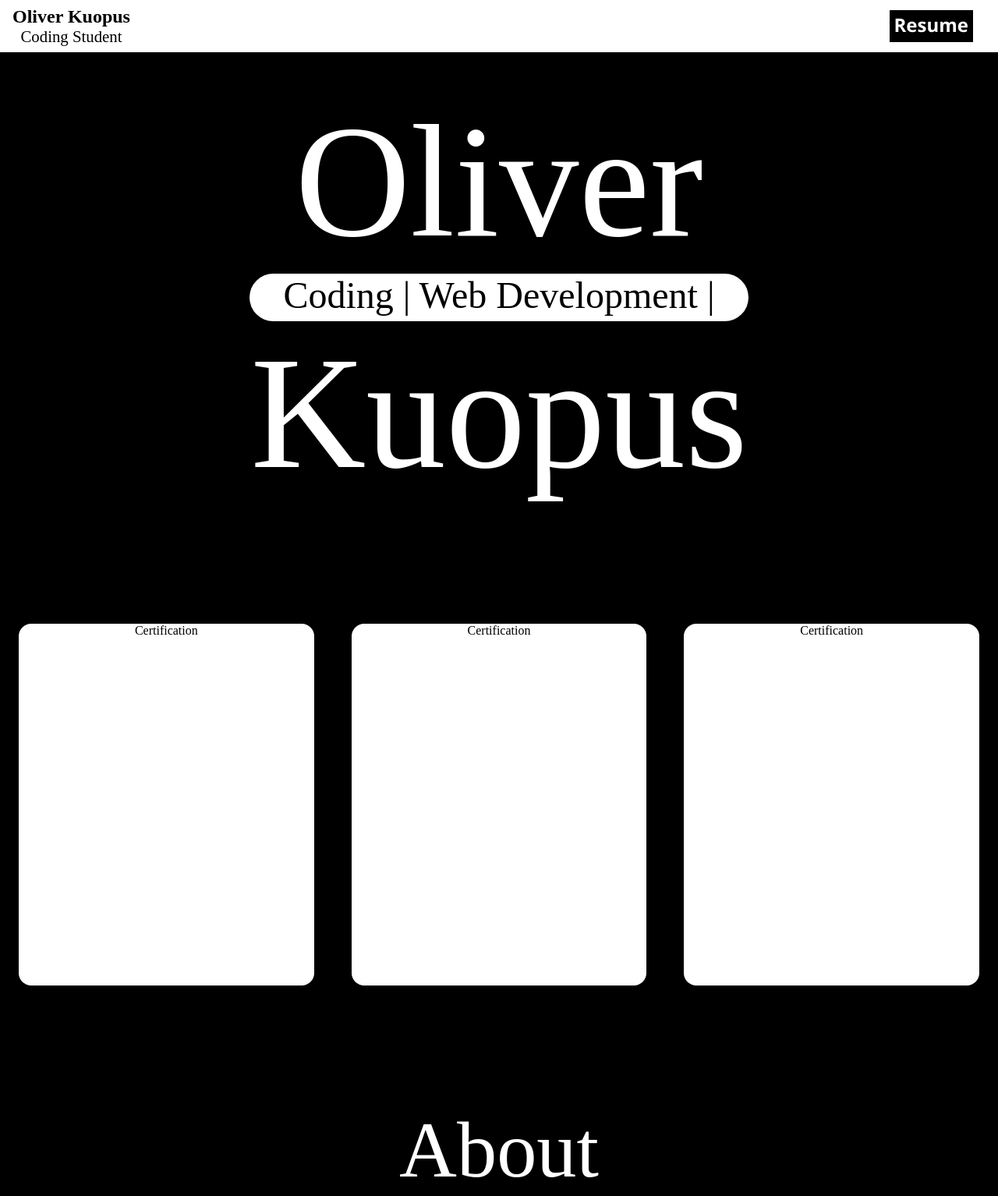
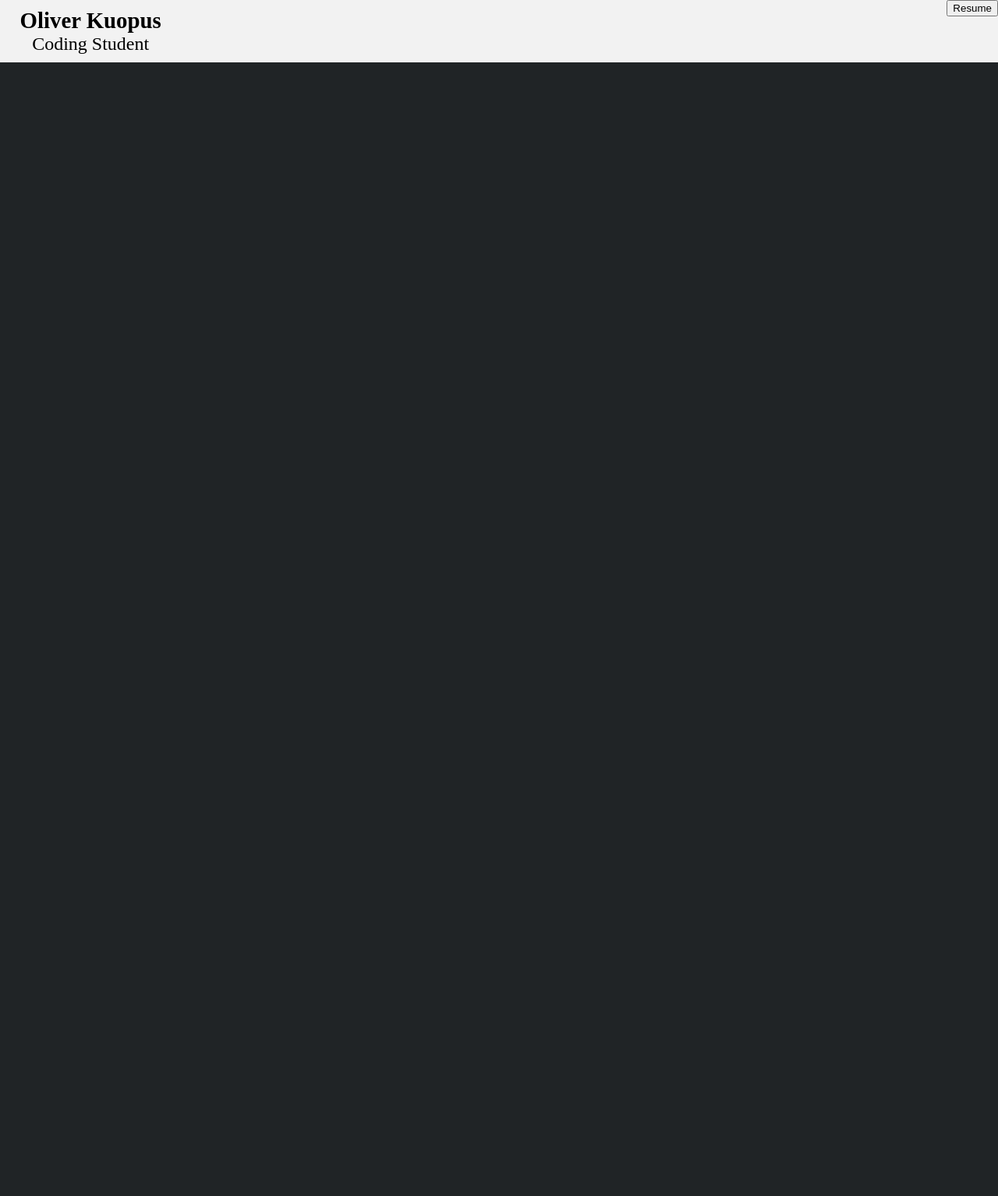
Before and after one commit to oakuopus/Portfolio, a plain HTML site: page index.html in a window 1280 px wide. Shown: the top 1534 px of the page at 78% size. After the commit the page ends 800 px from the top, so only its background shows below. Drawn offline with Linux system fonts and the light colour scheme.

Commit message:
Add files via upload

```diff
--- /dev/null
+++ b/SASS/styles.scss
@@ -0,0 +1,26 @@
+$primary: #202426;
+$secondary: #6C733D;
+$white: #F2F2F2;
+body{
+    background-color: $primary;
+    margin: 0;
+}
+header{
+    display: flex;
+    height: 5rem;
+    width: 100%;
+    background-color: $white;
+    justify-content: space-between;
+    .head-text{
+        font-size: 1.5em;
+        margin: auto 0 auto 2vw;
+        text-align: center;
+        strong{
+            font-size: 1.8rem;
+        }
+    }
+    resume-btn-container{
+        margin: auto 2vw auto 0;
+        font-size: 1.2em;
+    }
+}
--- a/index.html
+++ b/index.html
@@ -3,58 +3,24 @@
 <head>
     <meta charset="UTF-8">
     <meta name="author" content="Oliver Kuopus">
-    <meta name="description" content="Oliver Kuopus portfolio">
+    <meta name="description" content="This is Oliver Kuopus, a 1st year web developer and coding.">
     <meta name="viewport" content="width=device-width, initial-scale=1.0">
 
     <meta property="og:image" content="">
     <meta property="og:title" content="">
     <meta property="og:description" content="">
 
-    <title>Kuopus Portfolio</title>
-    <link rel = "stylesheet" href="./styles.css">
-    <link rel = "shortcut icon" href="./favicon_io (13)/favicon.ico" type="image/x-icon">
+    <title>Boiler Plate</title>
+    <link rel = "stylesheet" href="./css/styles.css">
+    <link rel = "shortcut icon" href="" type="image/x-icon">
 </head>
 <body>
-
     <header>
-        <div class="head-text">
-            <span><strong>Oliver Kuopus</strong>
-            <br><div id="header-lower">Coding Student</div></span>
+        <div class="head-text"><strong>Oliver Kuopus</strong><br>Coding Student</div>
+        <div class="resume-btn-container">
+            <button id="resumebtn">Resume</button>
         </div>
-
-        <button class="resumebtn">
-            <a href="./resume.html">Resume</a>
-        </button>
-
     </header>
-
-    <main>
-        <section class="main">
-            <div class="first-name">Oliver</div>
-            <div class="mid-bar"> Coding | Web Development | Design </div>
-            <div class="last-name">Kuopus</div>
-        </section>
-
-        <section>
-            <div class="img-container">
-                <p>Certification</p>
-                <p>Certification</p>
-                <p>Certification</p>
-            </div>
-        </section>
-
-        <section class="about-bar">
-            <span id="about-text">About</span>
-        </section>
-        <section class="contact-bar">
-            <span id="contact-text">Contact </span>
-        </section>
-    </main>
-
-    <footer>
-        <span id="footer-text">Footer</span>
-    </footer>
-
     <script src="./index.js"></script>
 </body>
 </html>
```
Also changed, not shown: css/styles.css (added), css/styles.min.css (added), logos/Favicons/android-chrome-192x192.png (added), logos/Favicons/android-chrome-512x512.png (added), logos/Favicons/apple-touch-icon.png (added), logos/Favicons/favicon-16x16.png (added), logos/Favicons/favicon-32x32.png (added), logos/Favicons/favicon.ico (added), logos/Favicons/site.webmanifest (added), logos/logo.png (added), 2 other files.
